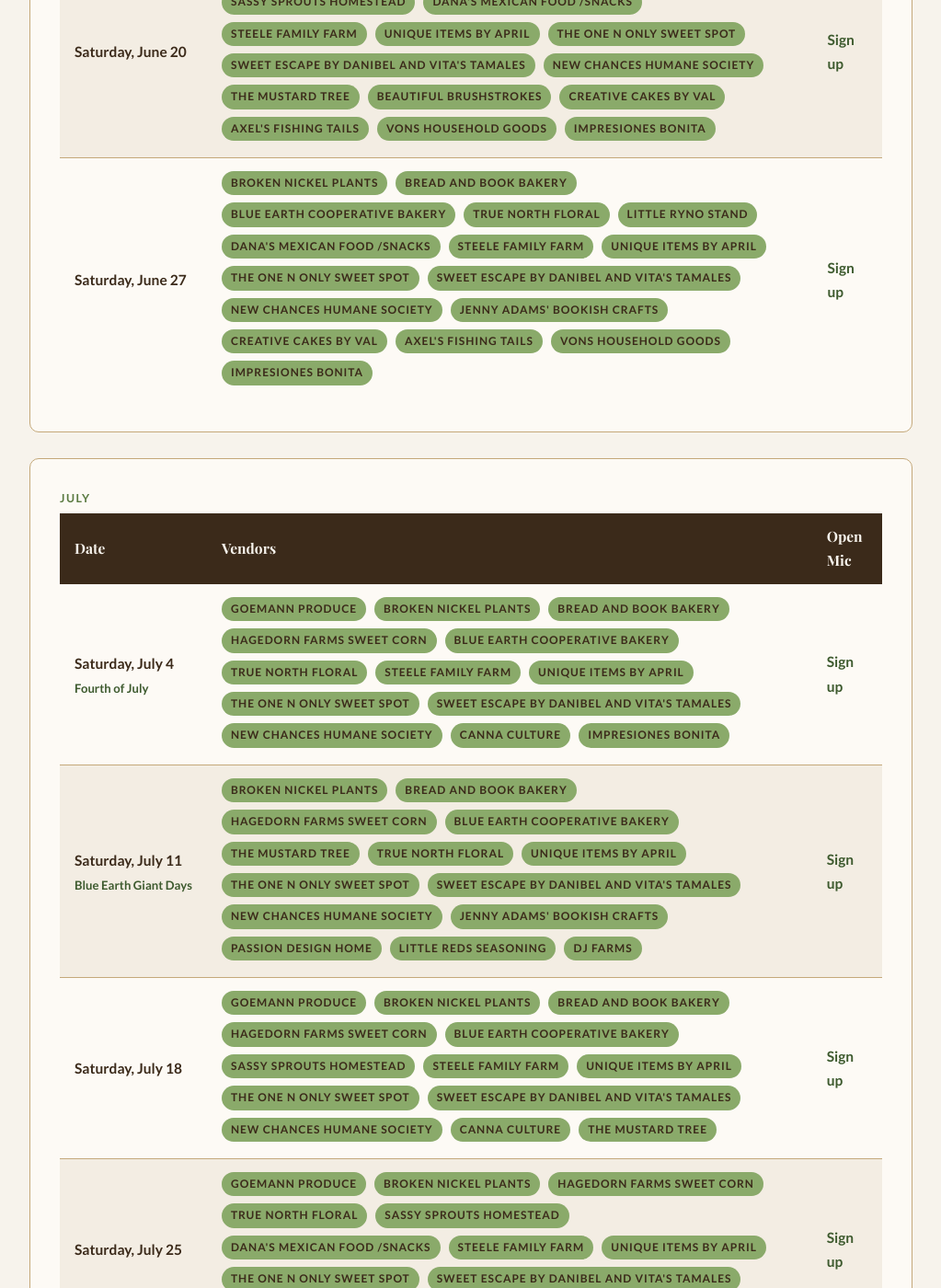
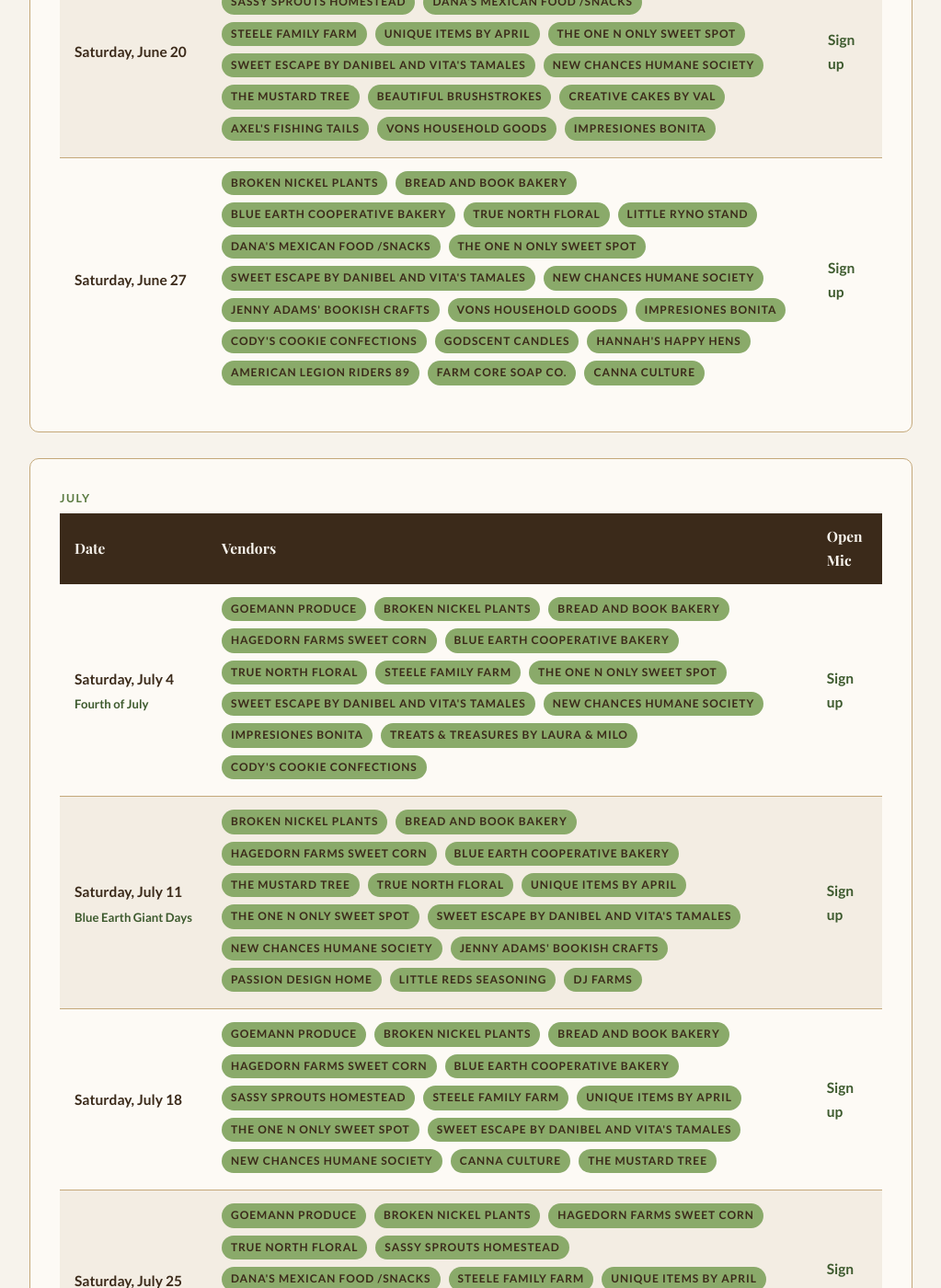
Before and after one commit to blueearthcommunitymarket/blueearthcommunitymarket.github.io, a Jekyll site: the page built from calendar/index.html, in a window 1280 px wide and 1400 px high, scrolled down 1002 px. Shown: the whole window at 92% size, without its empty margins (128-1151 px from the left). Built offline with Jekyll 4.4.1, drawn with Linux system fonts in a browser that asks for light colours; some web fonts are replaced.

Commit message:
Update June 27 and July 4 market calendar from signup PDF

```diff
--- a/calendar/index.html
+++ b/calendar/index.html
@@ -81,16 +81,18 @@ description: 2026 Blue Earth Community Market season schedule. Saturdays 10am-1p
                         <span class="tag">True North Floral</span>
                         <span class="tag">Little Ryno Stand</span>
                         <span class="tag">Dana's Mexican Food /Snacks</span>
-                        <span class="tag">Steele Family Farm</span>
-                        <span class="tag">Unique Items by April</span>
                         <span class="tag">The One N Only Sweet Spot</span>
                         <span class="tag">Sweet Escape by Danibel and Vita's Tamales</span>
                         <span class="tag">New Chances Humane Society</span>
                         <span class="tag">Jenny Adams' Bookish Crafts</span>
-                        <span class="tag">Creative Cakes By Val</span>
-                        <span class="tag">Axel's Fishing Tails</span>
                         <span class="tag">Vons Household Goods</span>
                         <span class="tag">Impresiones Bonita</span>
+                        <span class="tag">Cody's Cookie Confections</span>
+                        <span class="tag">GodScent Candles</span>
+                        <span class="tag">Hannah's Happy Hens</span>
+                        <span class="tag">American Legion Riders 89</span>
+                        <span class="tag">Farm Core Soap Co.</span>
+                        <span class="tag">Canna Culture</span>
                     </td>
                     <td><a href="/open-mic/" class="openmic-link">Sign up</a></td>
                 </tr>
@@ -118,12 +120,12 @@ description: 2026 Blue Earth Community Market season schedule. Saturdays 10am-1p
                         <span class="tag">Blue Earth Cooperative Bakery</span>
                         <span class="tag">True North Floral</span>
                         <span class="tag">Steele Family Farm</span>
-                        <span class="tag">Unique Items by April</span>
                         <span class="tag">The One N Only Sweet Spot</span>
                         <span class="tag">Sweet Escape by Danibel and Vita's Tamales</span>
                         <span class="tag">New Chances Humane Society</span>
-                        <span class="tag">Canna Culture</span>
                         <span class="tag">Impresiones Bonita</span>
+                        <span class="tag">Treats &amp; Treasures by Laura &amp; Milo</span>
+                        <span class="tag">Cody's Cookie Confections</span>
                     </td>
                     <td><a href="/open-mic/" class="openmic-link">Sign up</a></td>
                 </tr>
```
